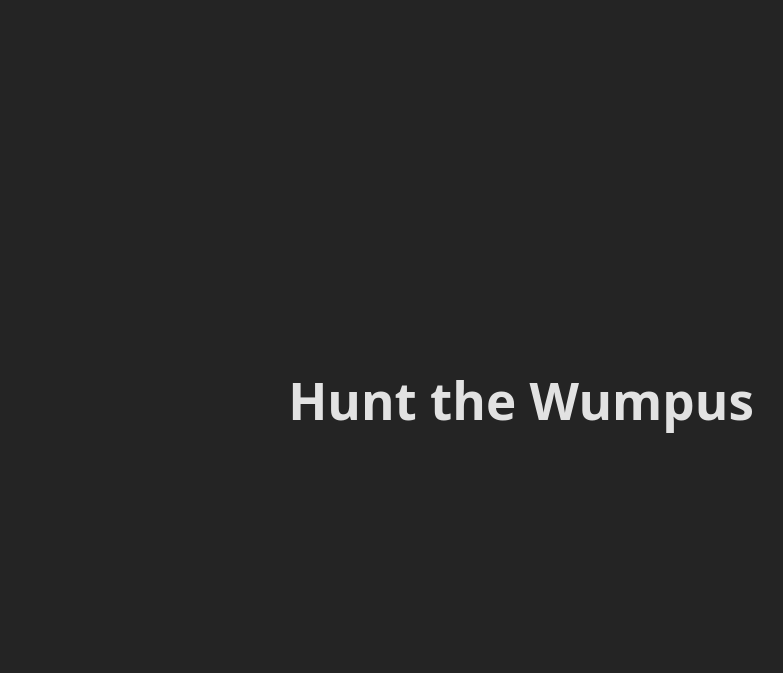
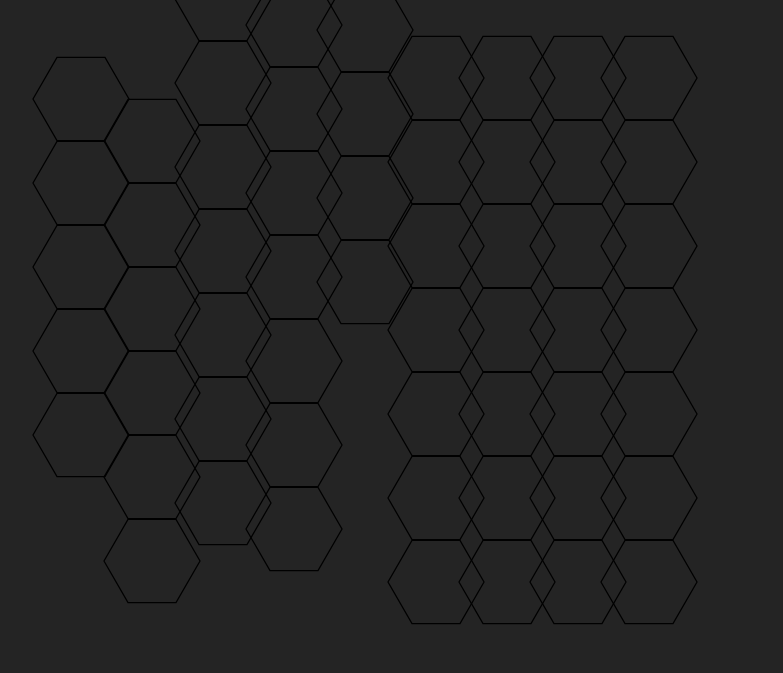
Before and after one commit to Hunt-The-Wumpus-Mercer/TeamA, a website built with Vite: page index.html in a window 1280 px wide. Shown: the whole page, without its empty margins (119-902 px from the left). Built offline with nearby package versions, Linux system fonts and the light colour scheme.

Commit message:
work on visuyals

```diff
--- a/src/components/DisplayImage/ImageScreen.html
+++ b/src/components/DisplayImage/ImageScreen.html
@@ -1,4 +1,4 @@
 <div class="image-screen-container" style="text-align: center; padding: 20px;">
-    <h2>Hexagon Screen</h2>
+    <h2></h2>
     <div data-slot="image-area"></div>
 </div>
--- a/src/components/DisplayImage/ImageScreen.ts
+++ b/src/components/DisplayImage/ImageScreen.ts
@@ -14,19 +14,66 @@ export class ImageScreen {
 
     public displayImage(imagePath: string): void {
         this.$imageArea.empty();
-
+        this.$imageArea.css({
+            'position': 'relative',
+            'width': '80%',
+            'height': '480px' // Give it a fixed height so the absolute items have space to live
+        });
         // Create a proper image tag element
+        let posY=-100;
+        let posX=-500;
+        let amountHex=5;
+        for(let j=0;j<9; j++){
+            if(j<4){
+                if(j%2==1){
+                    posY+=21;
+                } else{
+                    posY-=21;
+                }
+                for(let i=0;i<amountHex; i++){
                     const $imgElement = $('<img>', {
                         src: imagePath,
                         alt: 'Regular Hexagon Shape',
                         css: {
-                'width': '300px',
-                'height': 'auto',
-                'margin': '20px auto'
+                            'position': 'absolute',
+                            'width': '120px',
+                            'height': '100px',
+                            'left': posX+'px',
+                            'top': posY+'px'
                         }
                     });
+                    posY+=84;
+                    this.$imageArea.append($imgElement);
+                }
+                amountHex+=1;
 
+
+            } else{
+                posY-=42;
+                for(let i=0;i<7; i++){
+                        const $imgElement = $('<img>', {
+                            src: imagePath,
+                            alt: 'Regular Hexagon Shape',
+                            css: {
+                                'position': 'absolute',
+                                'width': '120px',
+                                'height': '100px',
+                                'left': posX+'px',
+                                'top': posY+'px'
+                            }
+                        });
+                        posY+=84;
                         this.$imageArea.append($imgElement);
+                    }
+            }
+            if(j<4){
+                posY=-100-(j*100)
+            }else{
+                posY=-100;
+            }
+
+            posX+=71;
+        }
         this.$container.show();
     }
 }
--- a/src/wumpusMain.ts
+++ b/src/wumpusMain.ts
@@ -1,4 +1,11 @@
+import $ from "jquery";
+import "./style.css";
+import { runHexagonDemo } from './components/DisplayImage/ImageLoader';
 
+runHexagonDemo();
+/*
+// Execute the renderer sequence mapping out the visual grid canvas coordinate canvas
+runGridDemo();
 import $ from "jquery";
 import "./style.css";
 import { GameControl } from "./components/game_control/GameControl";
@@ -13,4 +20,4 @@ $app.html(`
 
 const gameControl = new GameControl();
 
-void gameControl.init("#WumpusGameContainer");
+void gameControl.init("#WumpusGameContainer");*/
```
Lines whose indentation alone changed are shown as unchanged.
